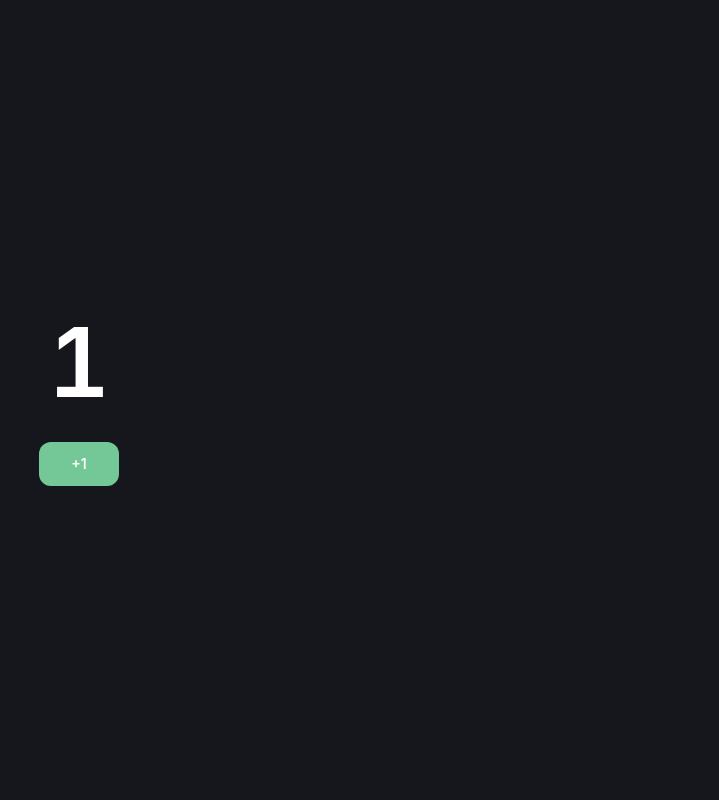
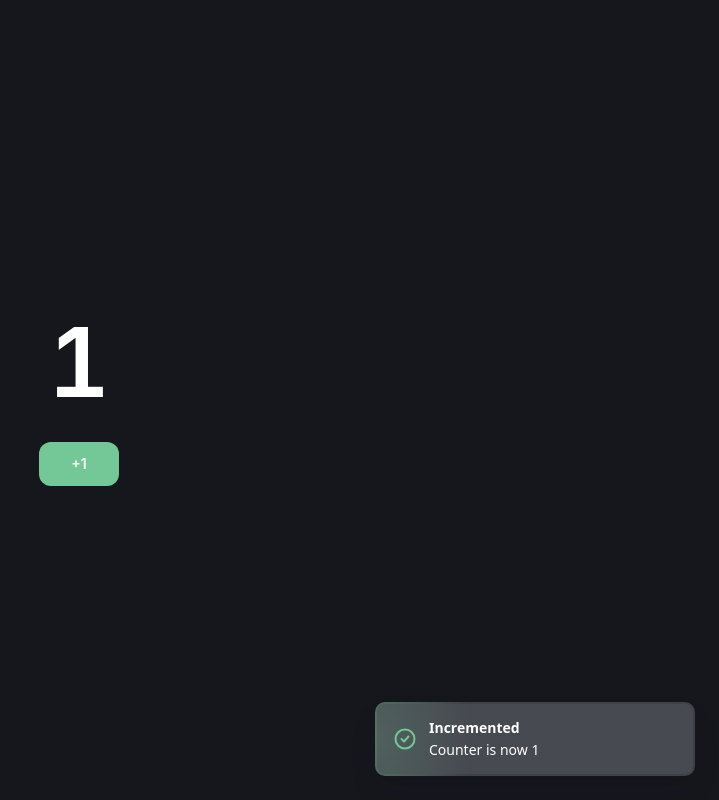
Before and after one commit to daniel-echevarria/yendou-counter, a React (Vite) app: page / in a window 1280 px wide. Both pictures are taken after a click on the button "+1". Shown: the whole page, without its empty margins (561-1280 px from the left). Built offline with nearby package versions, Linux system fonts and the light colour scheme.

Commit message:
feat: add custom toast notification matching provided screenshot

```diff
--- a/src/App.tsx
+++ b/src/App.tsx
@@ -1,9 +1,11 @@
 import { Counter } from "./components/Counter";
+import { Toaster } from "sonner";
 
 function App() {
   return (
     <div className="min-h-screen bg-[#16171D] flex items-center justify-center">
       <Counter />
+      <Toaster position="bottom-right" />
     </div>
   );
 }
--- a/src/components/Counter.tsx
+++ b/src/components/Counter.tsx
@@ -1,7 +1,13 @@
 import { useCounter } from "../hooks/useCounter";
+import { toast } from "sonner";
 
 export function Counter() {
   const { count, increment } = useCounter();
+
+  const handleIncrement = () => {
+    increment();
+    toast.custom(() => <CounterToast count={count + 1} />);
+  };
 
   return (
     <div className="flex flex-col items-center gap-8">
@@ -10,7 +16,7 @@ export function Counter() {
       </span>
 
       <button
-        onClick={increment}
+        onClick={handleIncrement}
         className="rounded-xl bg-[#74C898] px-8 py-3 text-sm font-semibold text-white hover:bg-[#5fb882] active:bg-[#4ea872] transition-colors cursor-pointer"
       >
         +1
@@ -18,3 +24,44 @@ export function Counter() {
     </div>
   );
 }
+
+function CounterToast({ count }: { count: number }) {
+  return (
+    <div className="relative min-w-[320px] rounded-[10px] p-[2px] shadow-[0_0_0_1px_rgba(40,41,50,0.04),0_2px_2px_-1px_rgba(40,41,50,0.04),0_4px_4px_-2px_rgba(40,41,50,0.04),0_8px_8px_-4px_rgba(40,41,50,0.06),0_16px_32px_rgba(40,41,50,0.06)]"
+      style={{
+        background:
+          "radial-gradient(30% 200% at 0% 50%, rgba(116,200,152,0.4) 0%, rgba(116,200,152,0.01) 100%), #3E3F45",
+      }}
+    >
+      <div
+        className="flex items-center gap-3 rounded-[8px] py-4 pr-5 pl-4"
+        style={{
+          background:
+            "radial-gradient(30% 200% at 0% 50%, rgba(116,200,152,0.2) 0%, rgba(116,200,152,0.02) 100%), #46474F",
+        }}
+      >
+        {/* Circled check icon */}
+        <svg
+          width="24"
+          height="24"
+          viewBox="0 0 24 24"
+          fill="none"
+          stroke="#74C898"
+          strokeWidth="2"
+        >
+          <circle cx="12" cy="12" r="9.5" />
+          <polyline points="8.5 12 11 14.5 15.5 9.5" strokeLinecap="round" strokeLinejoin="round" />
+        </svg>
+
+        <div className="flex flex-col gap-1.5">
+          <span className="text-sm font-semibold text-white leading-4">
+            Incremented
+          </span>
+          <span className="text-sm text-white font-normal leading-4">
+            Counter is now {count}
+          </span>
+        </div>
+      </div>
+    </div>
+  );
+}
```
